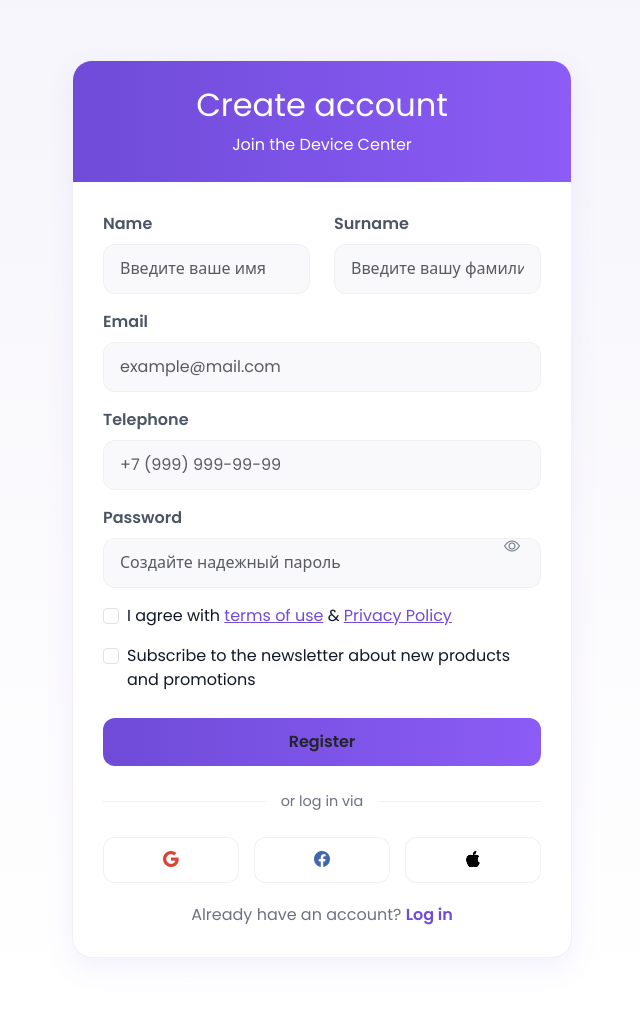
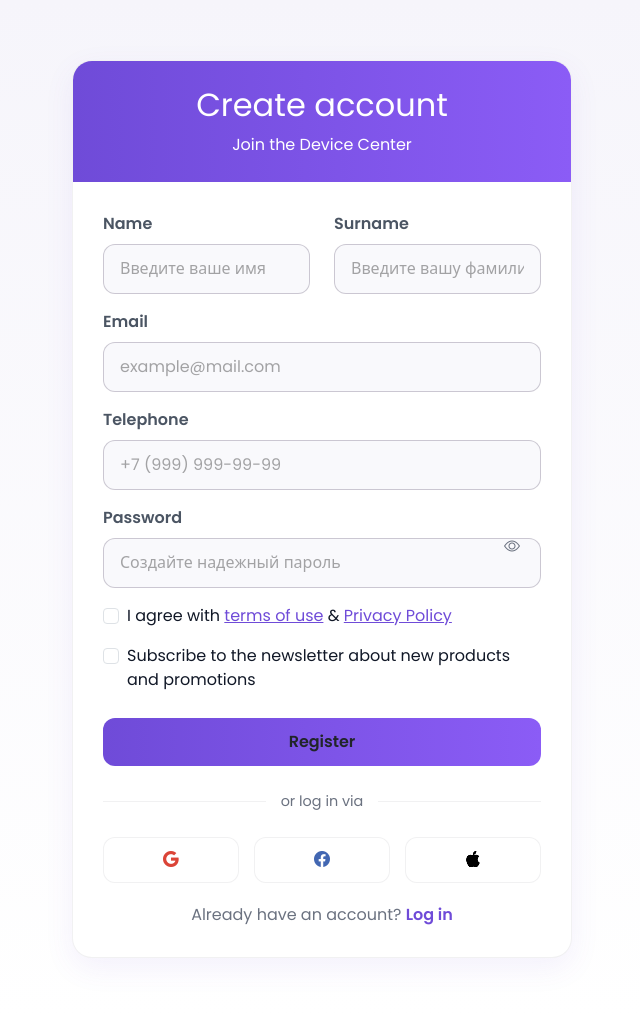
Before and after one commit to NikitaGoncharick/Demo_Shop, a FastAPI app: template frontend/templates/register.html in a window 1280 px wide. Shown: the part 60-1078 px from the top of the page, without its empty margins (318-958 px from the left). Run offline with FastAPI, Linux system fonts and the light colour scheme; the template is opened without the code that fills it, so the values that code supplies are empty; some libraries are stand-ins or nearby versions.

Commit message:
Project Files

```diff
--- a/frontend/templates/register.html
+++ b/frontend/templates/register.html
@@ -86,15 +86,20 @@
     .form-control {
       border-radius: 12px;
       padding: 12px 16px;
-      border: 1px solid var(--soft-border);
+     border: 1px solid rgba(19, 3, 53, 0.22); /* фиолетовый с прозрачностью 40% */
       background-color: #f9f9fc;
       transition: all 0.3s;
     }
 
     .form-control:focus {
       border-color: var(--accent);
-      box-shadow: 0 0 0 3px rgba(111, 75, 216, 0.15);
+      box-shadow: 0 0 0 3px rgba(111, 75, 216, 0.89);
       background-color: white;
+    }
+
+    /* прозрачность текста-подсказок */
+    .form-control::placeholder {
+      color: rgba(0, 0, 0, 0.35);
     }
 
     .form-label {
```
